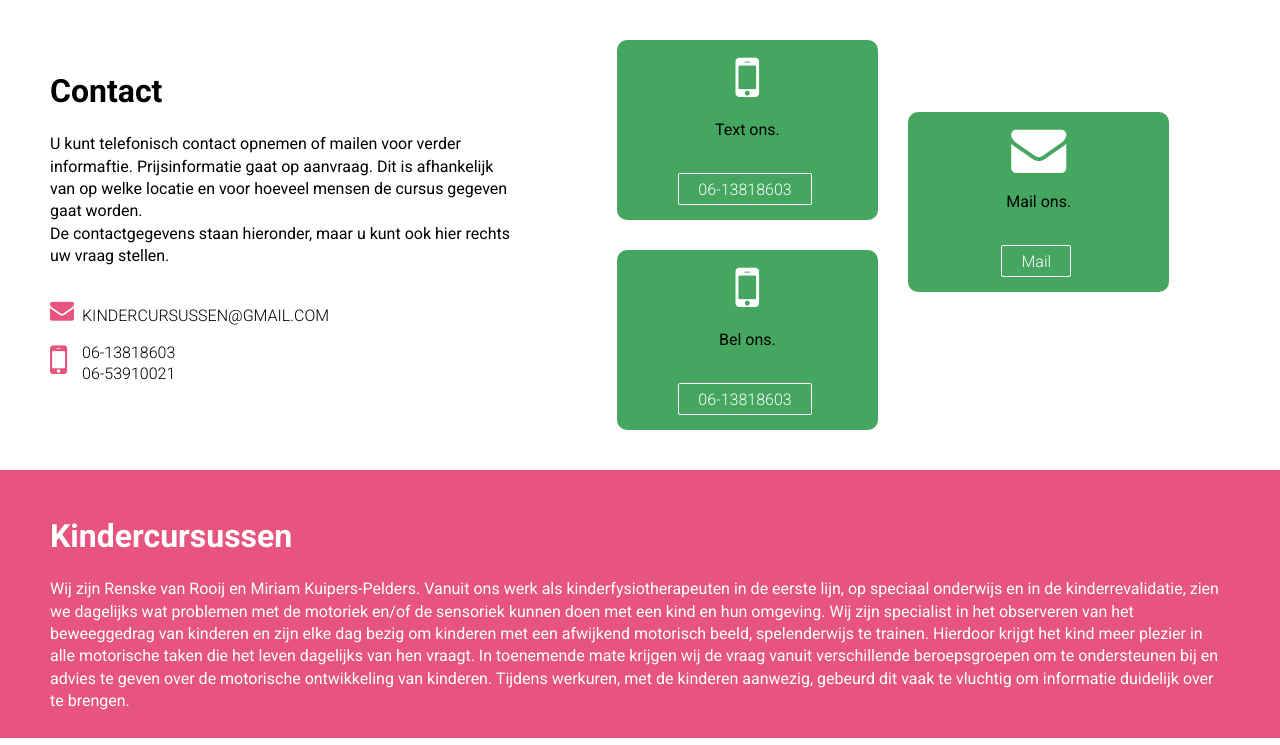
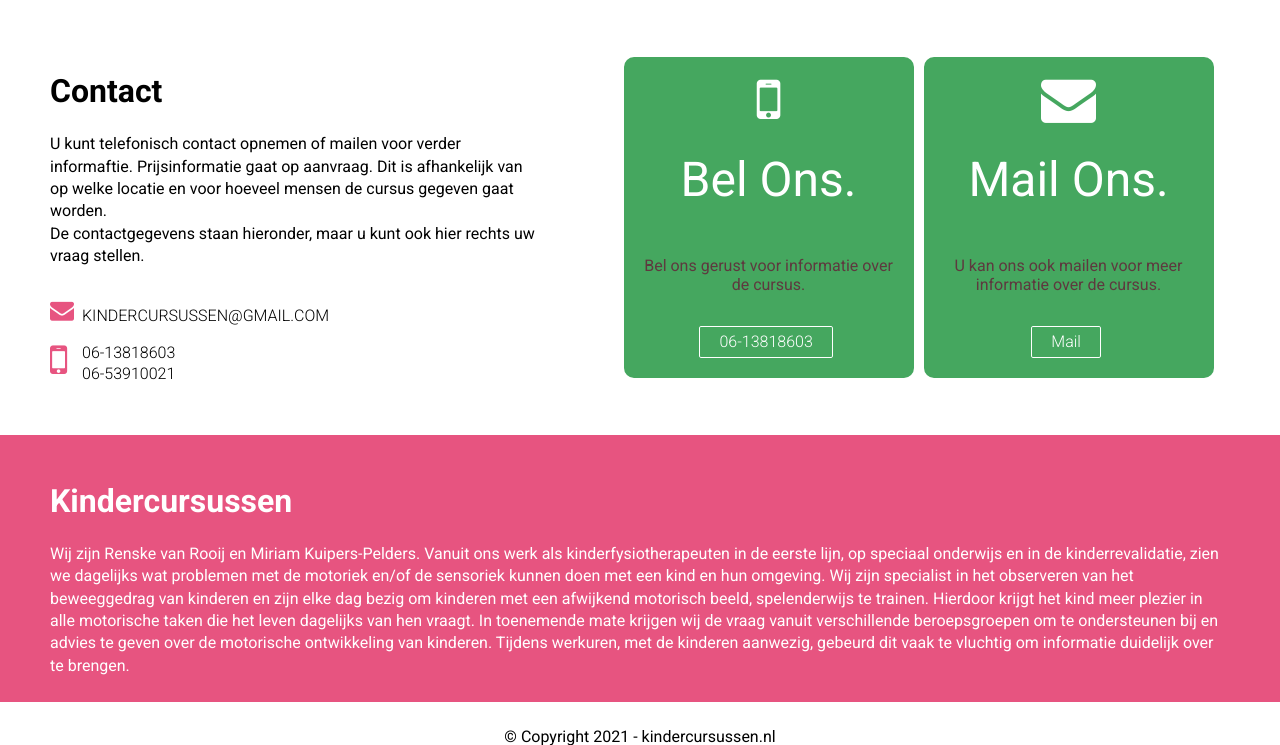
Before and after one commit to kindercursussen/kindercursussen.github.io, a PHP site: page /contact.html in a window 1280 px wide. Shown: the part 159-904 px from the top of the page. Run offline with PHP 8.4, Linux system fonts and the light colour scheme.

Commit message:
Derde versie van de contact pagina

```diff
--- a/contact.html
+++ b/contact.html
@@ -67,19 +67,23 @@
             </div>
           </div>
         </div>
-<!--        <div class="container">-->
-<!--          <form target="_blank" action="https://formspree.io/f/mayljlwj" method="POST">-->
-<!--            <h1> Stel ons een vraag </h1>-->
-<!--            <input type="text" id="fname" name="naam" placeholder="Uw naam">-->
-<!--            <input type="email" id="mail" name="email" placeholder="E-mail Adres" required>-->
-<!--            <textarea id="subj" name="bericht" placeholder="Stel hier uw vraag" required></textarea>-->
-<!--            <input type="submit" value="Verzenden">-->
-<!--          </form>-->
-<!--        </div>-->
-        <div class="container2">
+       <!-- <div class="container">
+         <form target="_blank" action="https://formspree.io/f/mayljlwj" method="POST">
+           <h1> Stel ons een vraag </h1>
+           <input type="text" id="fname" name="naam" placeholder="Uw naam">
+           <input type="email" id="mail" name="email" placeholder="E-mail Adres" required>
+           <textarea id="subj" name="bericht" placeholder="Stel hier uw vraag" required></textarea>
+           <input type="submit" value="Verzenden">
+         </form>
+        </div> -->
+        <!-- <div class="container2">
           <div class="box"><i class="fa fa-mobile-phone"></i><br><p id="text">Text ons.</p><br><a href="#" class="button">06-13818603</a></div>
           <div class="box box2"><i class="fa fa-envelope"></i><br><p id="text">Mail ons.</p><br><a href="mailto:kindercursussen@gmail.com" class="button">Mail</a></div>
           <div class="box"><i class="fa fa-mobile-phone"></i><br><p id="text">Bel ons.</p><br><a href="#" class="button">06-13818603</a></div>
+        </div> -->
+        <div class="container3">
+          <div class="rectangle"><i class="fa fa-mobile-phone"></i><p class="title">Bel Ons.</p><p class="content">Bel ons gerust voor informatie over de cursus.</p><a href="tel:0613818603" class="button">06-13818603</a></div>
+          <div class="rectangle"><i class="fa fa-envelope"></i><p class="title">Mail Ons.</p><p class="content">U kan ons ook mailen voor meer informatie over de cursus.</p><a href="mailto:kindercursussen@gmail.com" class="button">Mail</a></div>
         </div>
       </div>
 
--- a/style/contact_style.css
+++ b/style/contact_style.css
@@ -143,11 +143,44 @@
 p#text {
   padding: 15px 0;
 }
+
+/*-----------BOX STYLE END----------- */
+/*-----------RECTANGLE STYLE----------- */
+
+.container3 {
+  display: flex;
+  flex-wrap: wrap;
+  text-align: center;
+  align-items: center;
+}
+.container3 .fa-map-marker, .container3 .fa-mobile-phone, .container3 .fa-envelope {
+  color: rgb(255, 255, 255);
+  font-size: 55px;
+}
+.rectangle {
+  box-sizing: border-box;
+  max-width: 300px;
+  width: 50%;
+  padding: 15px;
+  border: 5px solid white;
+  border-radius: 15px;
+  background: rgb(69, 167, 95);
+}
+.rectangle .title {
+  font-size: 3em;
+  padding: 0.5em 0 1em 0;
+  color: white;
+}
+.rectangle .content {
+  font-size: 1em;
+  font-weight: 400;
+  color: rgb(94, 57, 63);
+}
 a.button {
   display:inline-block;
   padding:0.35em 1.2em;
   border:0.1em solid #FFFFFF;
-  margin:0 0.3em 0.3em 0;
+  margin:2em 0.3em 0.3em 0;
   border-radius:0.12em;
   box-sizing: border-box;
   text-decoration:none;
@@ -162,8 +195,7 @@ a.button:hover{
   background-color:#FFFFFF;
   cursor: pointer;
 }
-
-/*-----------BOX STYLE END----------- */
+/*-----------RECTANGLE STYLE END----------- */
 
 /*-----------CONTACT US RESPONSIVE STYLE----------- */
 
@@ -198,6 +230,13 @@ a.button:hover{
   .box2 {
     transform: translateY(0);
   }
+  .rectangle {
+    max-width: none;
+    width: 100%;
+    border: 5px hidden white;
+    border-top: 5px solid white;
+    border-bottom: 5px solid white;
+  }
 }
 
 /*-----------CONTACT US RESPONSIVE STYLE END----------- */
```
